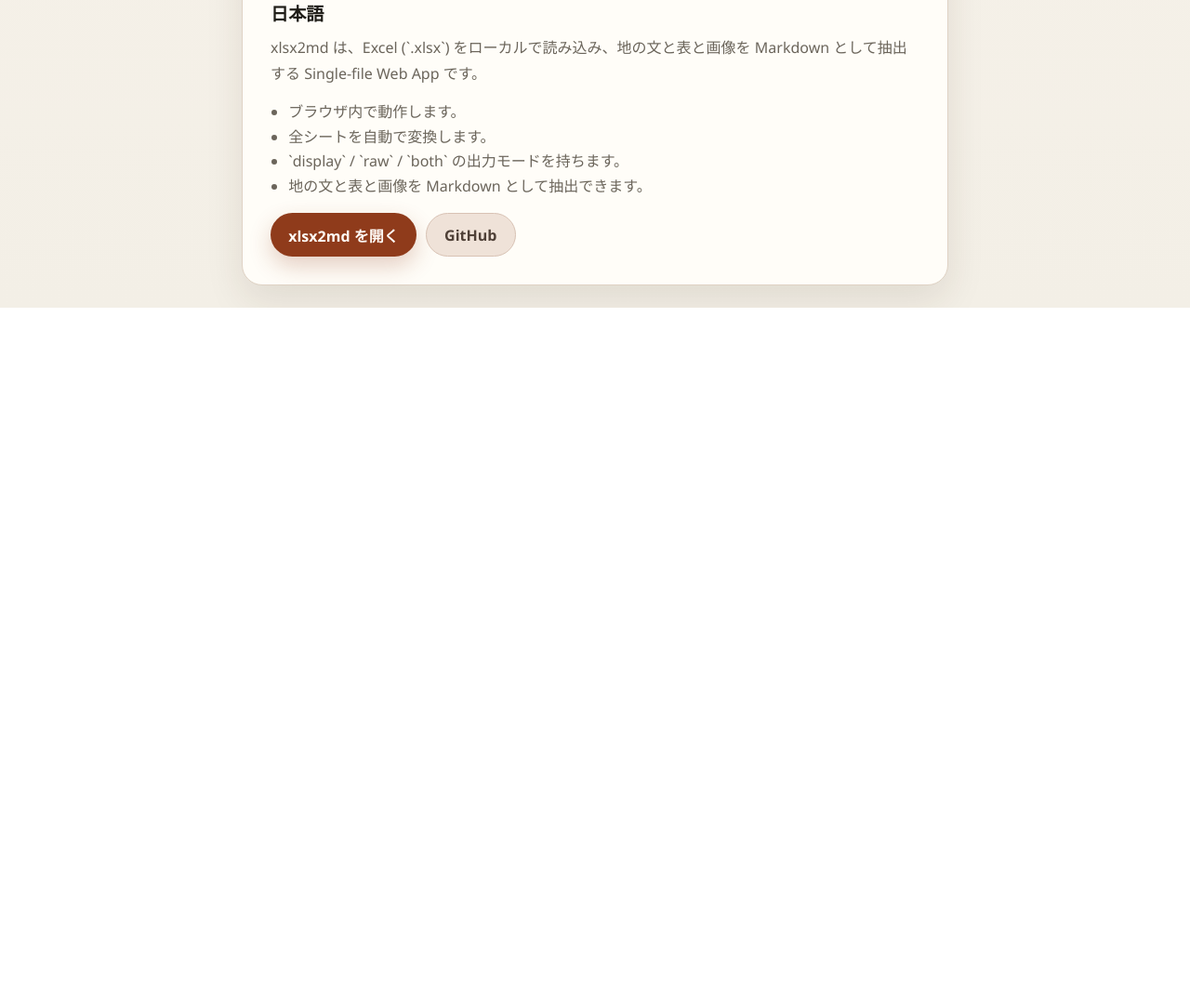
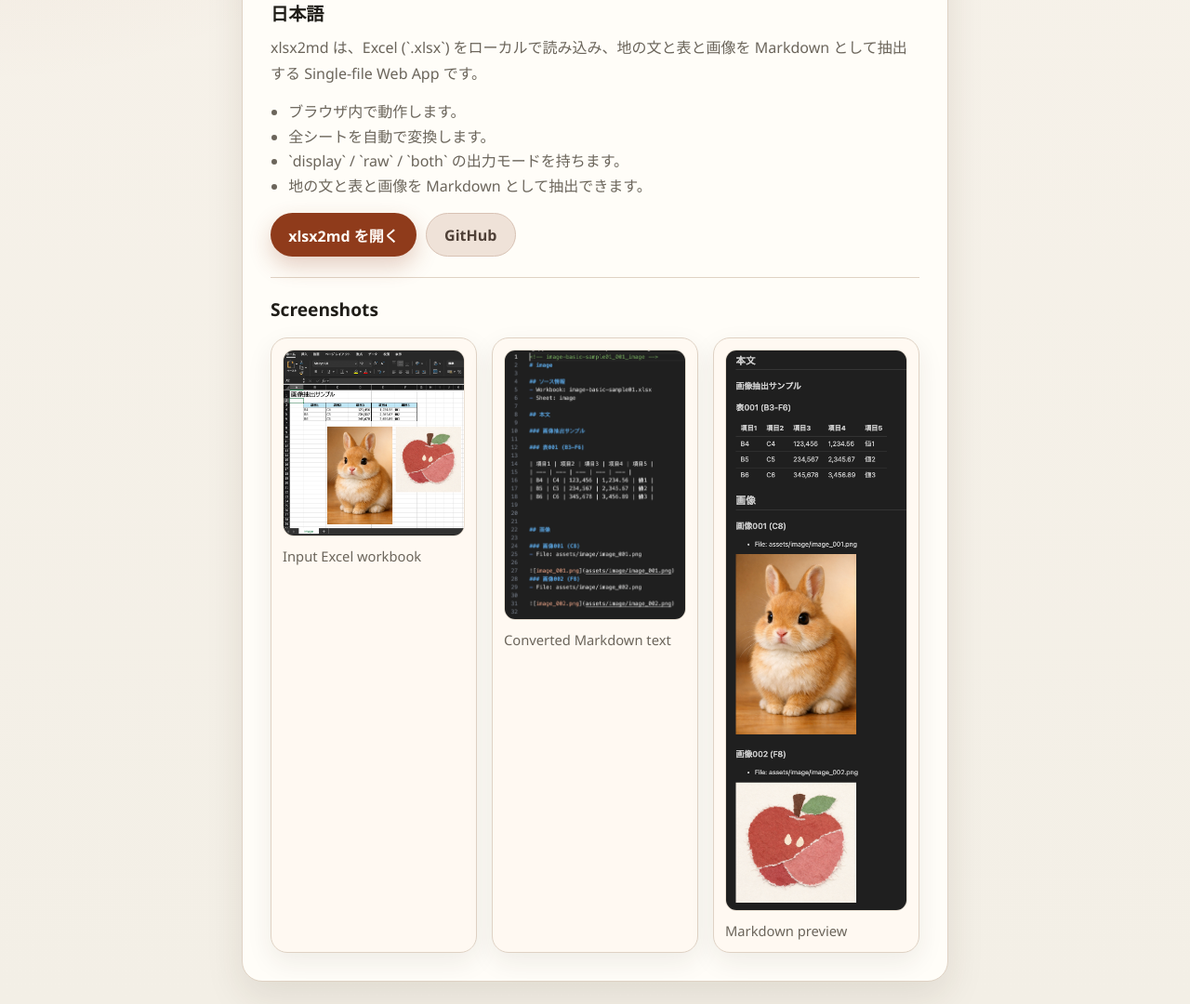
Before and after one commit to igapyon/xlsx2md, a website: page index.html in a window 1280 px wide. Shown: the part 470-1550 px from the top of the page at 93% size. Before the commit the page ends 801 px from the top, so only its background shows below. Drawn offline with Linux system fonts and the light colour scheme.

Commit message:
README.md と index.html にスクリーンショットを追加
## 概要
`README.md` と `index.html` にスクリーンショットを追加し、入力・変換結果・プレビューの流れが分かるようにしました。

## 変更内容
- `docs/screenshots/` に以下の画像を追加
  - `xlsx2md_1.png`
  - `xlsx2md_2a.png`
  - `xlsx2md_2b.png`
- `README.md` に `Screenshots` セクションを追加
- `README.md` で各スクリーンショットの役割を追記
  - 入力の `.xlsx` ブック
  - 変換後の Markdown テキスト
  - Markdown のプレビュー画面
- `index.html` に `Screenshots` セクションを追加
- `index.html` にスクリーンショット表示用のスタイルを追加
- `index.html` で各スクリーンショットに対応するキャプションと `alt` テキストを追加

## 対象ファイル
- `README.md`
- `index.html`
- `docs/screenshots/xlsx2md_1.png`
- `docs/screenshots/xlsx2md_2a.png`
- `docs/screenshots/xlsx2md_2b.png`

```diff
--- a/index.html
+++ b/index.html
@@ -117,6 +117,34 @@
       font-size: 0.9rem;
       color: var(--muted);
     }
+    .gallery {
+      display: grid;
+      grid-template-columns: repeat(auto-fit, minmax(220px, 1fr));
+      gap: 16px;
+      margin-top: 18px;
+    }
+    .shot-card {
+      margin: 0;
+      padding: 12px;
+      background: #fff9f2;
+      border: 1px solid var(--outline);
+      border-radius: 18px;
+      box-shadow: 0 10px 28px rgba(55, 39, 24, 0.08);
+    }
+    .shot-card img {
+      display: block;
+      width: 100%;
+      height: auto;
+      border-radius: 12px;
+      border: 1px solid #eadfd2;
+      background: #f5efe7;
+    }
+    .shot-card figcaption {
+      margin-top: 10px;
+      font-size: 0.92rem;
+      color: var(--muted);
+      line-height: 1.5;
+    }
     .lang-block:last-child p:last-child {
       margin-bottom: 0;
     }
@@ -162,6 +190,26 @@
         <a class="link-btn-secondary" href="https://github.com/igapyon/xlsx2md" target="_blank" rel="noopener noreferrer">GitHub</a>
       </div>
     </section>
+
+    <hr class="divider" />
+
+    <section aria-label="Screenshots">
+      <h2>Screenshots</h2>
+      <div class="gallery">
+        <figure class="shot-card">
+          <img src="./docs/screenshots/xlsx2md_1.png" alt="Input Excel workbook screenshot" loading="lazy" />
+          <figcaption>Input Excel workbook</figcaption>
+        </figure>
+        <figure class="shot-card">
+          <img src="./docs/screenshots/xlsx2md_2a.png" alt="Converted Markdown text screenshot" loading="lazy" />
+          <figcaption>Converted Markdown text</figcaption>
+        </figure>
+        <figure class="shot-card">
+          <img src="./docs/screenshots/xlsx2md_2b.png" alt="Markdown preview screenshot" loading="lazy" />
+          <figcaption>Markdown preview</figcaption>
+        </figure>
+      </div>
+    </section>
   </main>
 
   <script>
```
Also changed, not shown: README.md, docs/screenshots/xlsx2md_1.png (added), docs/screenshots/xlsx2md_2a.png (added), docs/screenshots/xlsx2md_2b.png (added).
